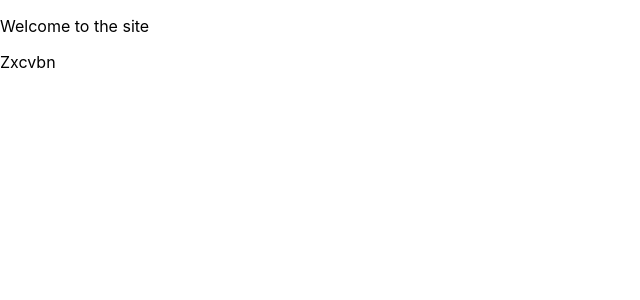
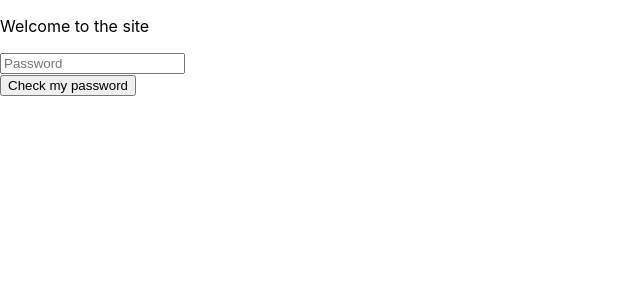
Before and after one commit to CX899/CodeVault, a React (Create React App) app in the folder frontend/passwordsite/: page / in a window 1280 px wide. Shown: the top 300 px of the page, without its empty margins (0-640 px from the left). Built offline with nearby package versions, Linux system fonts and the light colour scheme.

Commit message:
added react

```diff
--- a/frontend/passwordsite/package.json
+++ b/frontend/passwordsite/package.json
@@ -7,9 +7,11 @@
     "@testing-library/react": "^13.4.0",
     "@testing-library/user-event": "^13.5.0",
     "react": "^18.2.0",
+    "react-bootstrap": "^2.7.0",
     "react-dom": "^18.2.0",
     "react-scripts": "5.0.1",
-    "web-vitals": "^2.1.4"
+    "web-vitals": "^2.1.4",
+    "zxcvbn": "^4.4.2"
   },
   "scripts": {
     "start": "react-scripts start",
--- a/frontend/passwordsite/src/App.js
+++ b/frontend/passwordsite/src/App.js
@@ -1,12 +1,12 @@
 import './App.css';
 
-import {Zxcvbn} from './components/paths';
+import {PasswordChecker} from './components/paths';
 
 function App() {
   return (
     <div>
       <p>Welcome to the site</p>
-      <Zxcvbn/>
+      <PasswordChecker/>
     </div>
   );
 }
--- /dev/null
+++ b/frontend/passwordsite/src/components/PasswordChecker.js
@@ -0,0 +1,28 @@
+import {useState} from 'react'
+import {Container} from 'react-bootstrap'
+var checkFor = require('zxcvbn');
+
+const PasswordChecker = () => {
+  const [password, setPassword] = useState('');
+
+  const checkPassword = () => {
+    const result = checkFor(password);
+    console.log(result);
+  }
+
+  return (
+    <div>
+      <Container>
+        <div>
+            <input onChange={(event) => setPassword(event.target.value)} type="text" id="password" className="input__field" placeholder='Password'>
+            </input>
+        </div>
+        <div className='Buttons'>
+            <button onClick={checkPassword} id="btn1">Check my password</button>
+        </div>
+      </Container>
+    </div>
+  )
+}
+
+export default PasswordChecker
--- a/frontend/passwordsite/src/components/paths.js
+++ b/frontend/passwordsite/src/components/paths.js
@@ -1,3 +1,3 @@
-import Zxcvbn from "./zxcvbn";
+import PasswordChecker from "./PasswordChecker";
 
-export {Zxcvbn};
+export {PasswordChecker};
--- a/frontend/passwordsite/src/components/zxcvbn.js
+++ /dev/null
@@ -1,9 +0,0 @@
-import React from 'react'
-
-const Zxcvbn = () => {
-  return (
-    <div>Zxcvbn</div>
-  )
-}
-
-export default Zxcvbn
```
Also changed, not shown: 1 other file (tests, documents, lock files or other folders).
